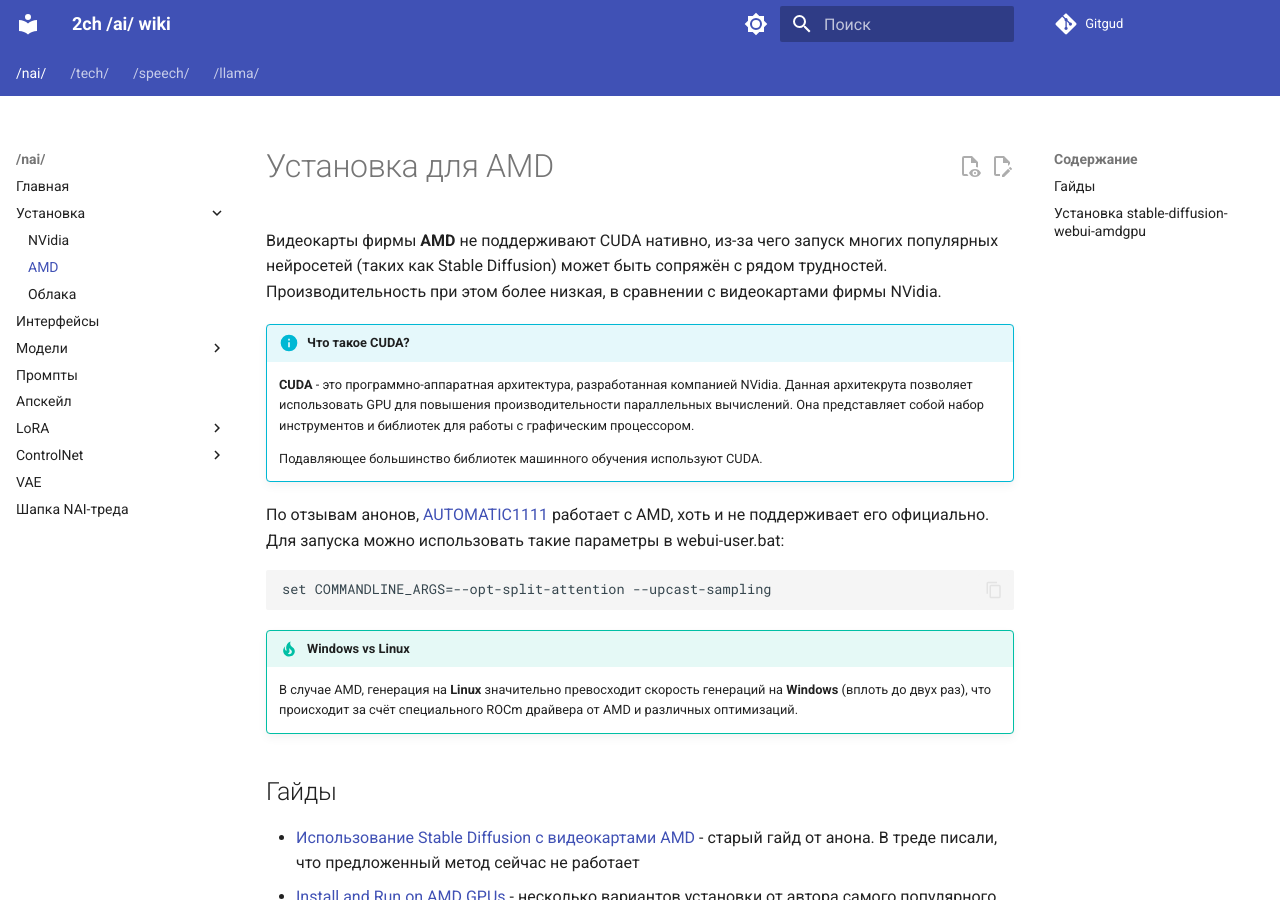
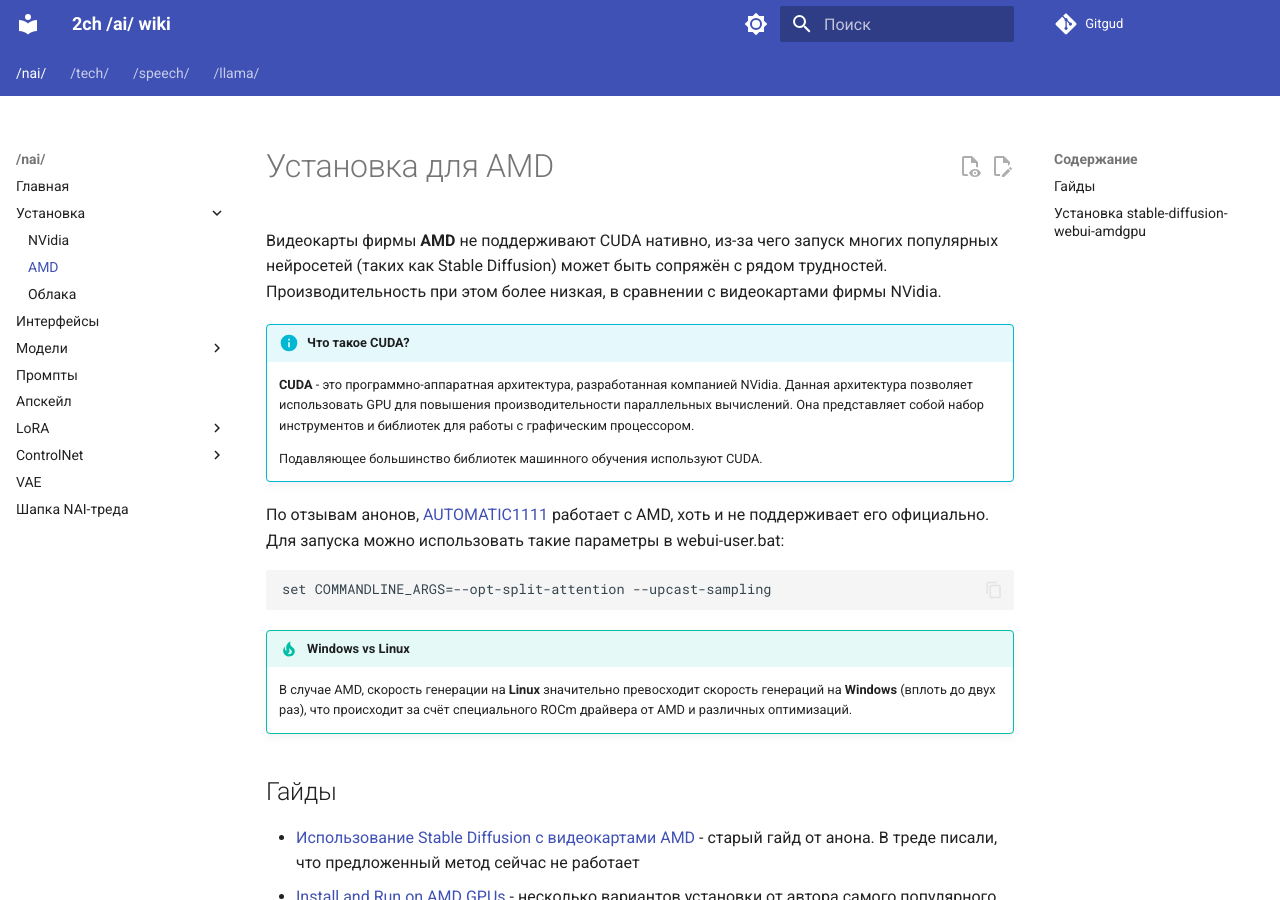
Before and after one commit to 2ch-ai/wiki, an MkDocs documentation site: the page built from docs/nai/install/amd.md, in a window 1280 px wide and 900 px high. Built offline with MkDocs 1.6.1 and Material for MkDocs 9.7.7, drawn with Linux system fonts in a browser that asks for light colours.

Commit message:
typos fixes

````diff
--- a/docs/nai/install/amd.md
+++ b/docs/nai/install/amd.md
@@ -6,7 +6,7 @@
 Видеокарты фирмы **AMD** не поддерживают CUDA нативно, из-за чего запуск многих популярных нейросетей (таких как Stable Diffusion) может быть сопряжён с рядом трудностей. Производительность при этом более низкая, в сравнении с видеокартами фирмы NVidia.
 
 !!! info "Что такое CUDA?"
-    **CUDA** - это программно-аппаратная архитектура, разработанная компанией NVidia. Данная архитекрута позволяет использовать GPU для повышения производительности параллельных вычислений. Она представляет собой набор инструментов и библиотек для работы с графическим процессором.
+    **CUDA** - это программно-аппаратная архитектура, разработанная компанией NVidia. Данная архитектура позволяет использовать GPU для повышения производительности параллельных вычислений. Она представляет собой набор инструментов и библиотек для работы с графическим процессором.
 
     Подавляющее большинство библиотек машинного обучения используют CUDA.
 
@@ -16,7 +16,7 @@
 ```
 
 !!! tip "Windows vs Linux"
-    В случае AMD, генерация на **Linux** значительно превосходит скорость генераций на **Windows** (вплоть до двух раз), что происходит за счёт специального ROCm драйвера от AMD и различных оптимизаций.
+    В случае AMD, скорость генерации на **Linux** значительно превосходит скорость генераций на **Windows** (вплоть до двух раз), что происходит за счёт специального ROCm драйвера от AMD и различных оптимизаций.
 
 
 ## Гайды
````
Also changed, not shown: docs/nai/index.md (+1 -1 lines).
